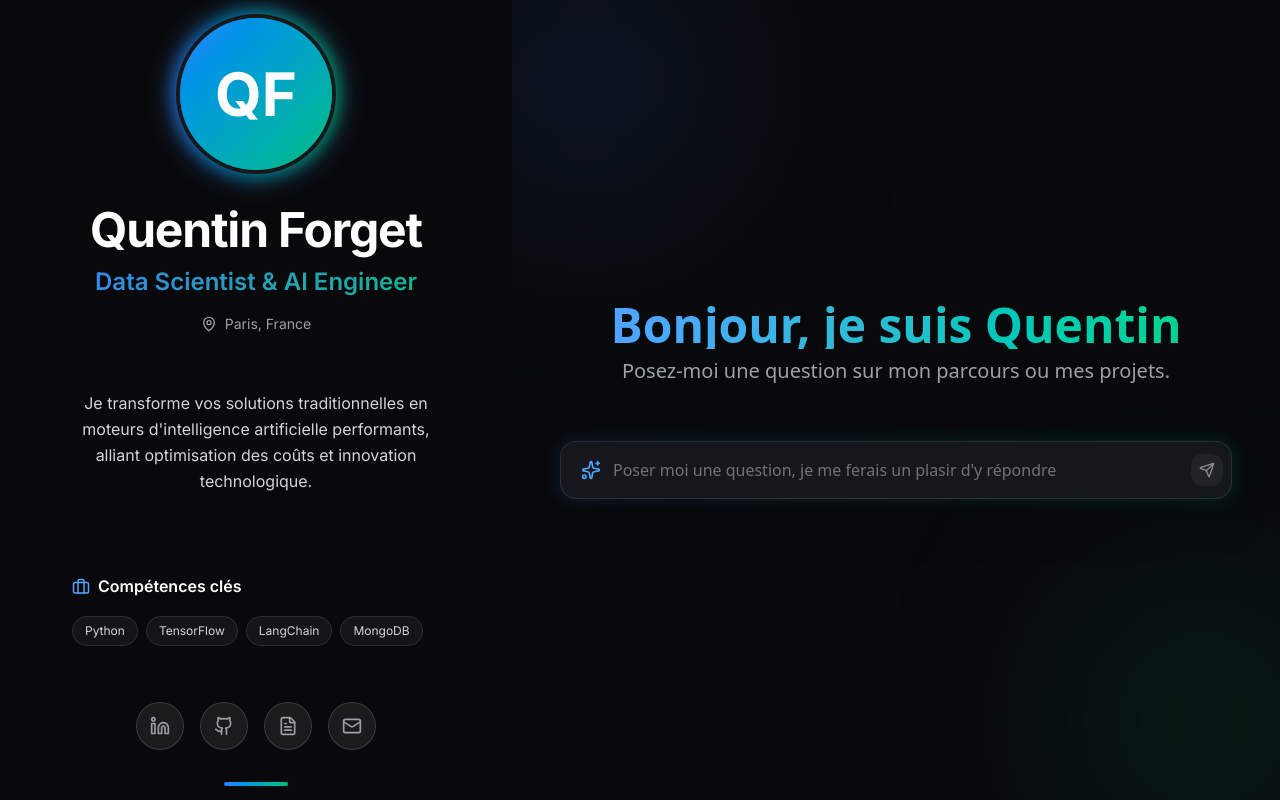
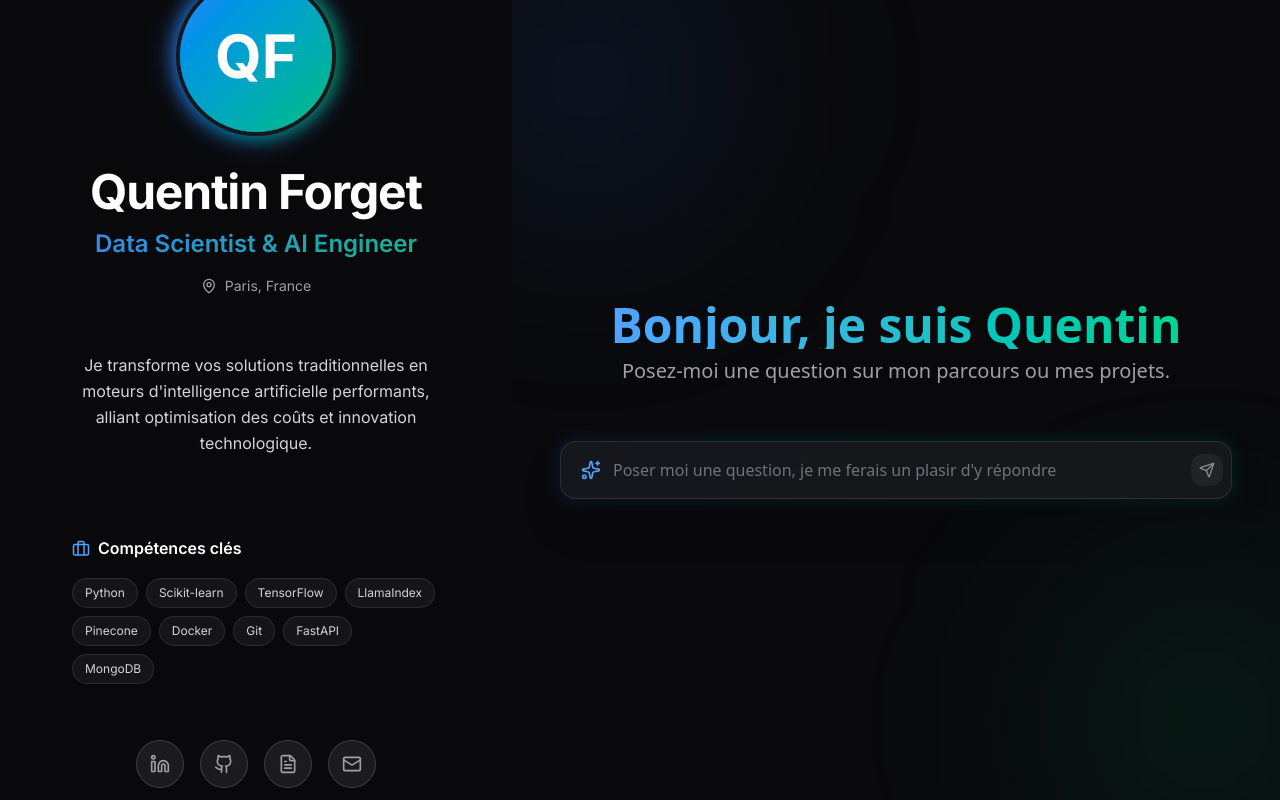
Before and after one commit to TwingzChenou/CV-Agent, a Next.js app in the folder frontend/: page / in a window 1280 px wide. Built offline with nearby package versions, Linux system fonts and the light colour scheme.

Commit message:
feat: update sidebar key skills list with additional technologies.

```diff
--- a/frontend/src/components/Sidebar.tsx
+++ b/frontend/src/components/Sidebar.tsx
@@ -48,7 +48,7 @@ const Sidebar = () => {
                         Compétences clés
                     </h3>
                     <div className="flex flex-wrap gap-2">
-                        {['Python', 'TensorFlow', 'LangChain', 'MongoDB'].map((skill) => (
+                        {['Python', 'Scikit-learn', 'TensorFlow', 'LlamaIndex', 'Pinecone', 'Docker', 'Git', 'FastAPI', 'MongoDB'].map((skill) => (
                             <span
                                 key={skill}
                                 className="px-3 py-1.5 bg-white/5 border border-white/10 rounded-full text-xs text-zinc-300 hover:bg-white/10 hover:border-blue-500/50 transition-all duration-300 cursor-default"
```
